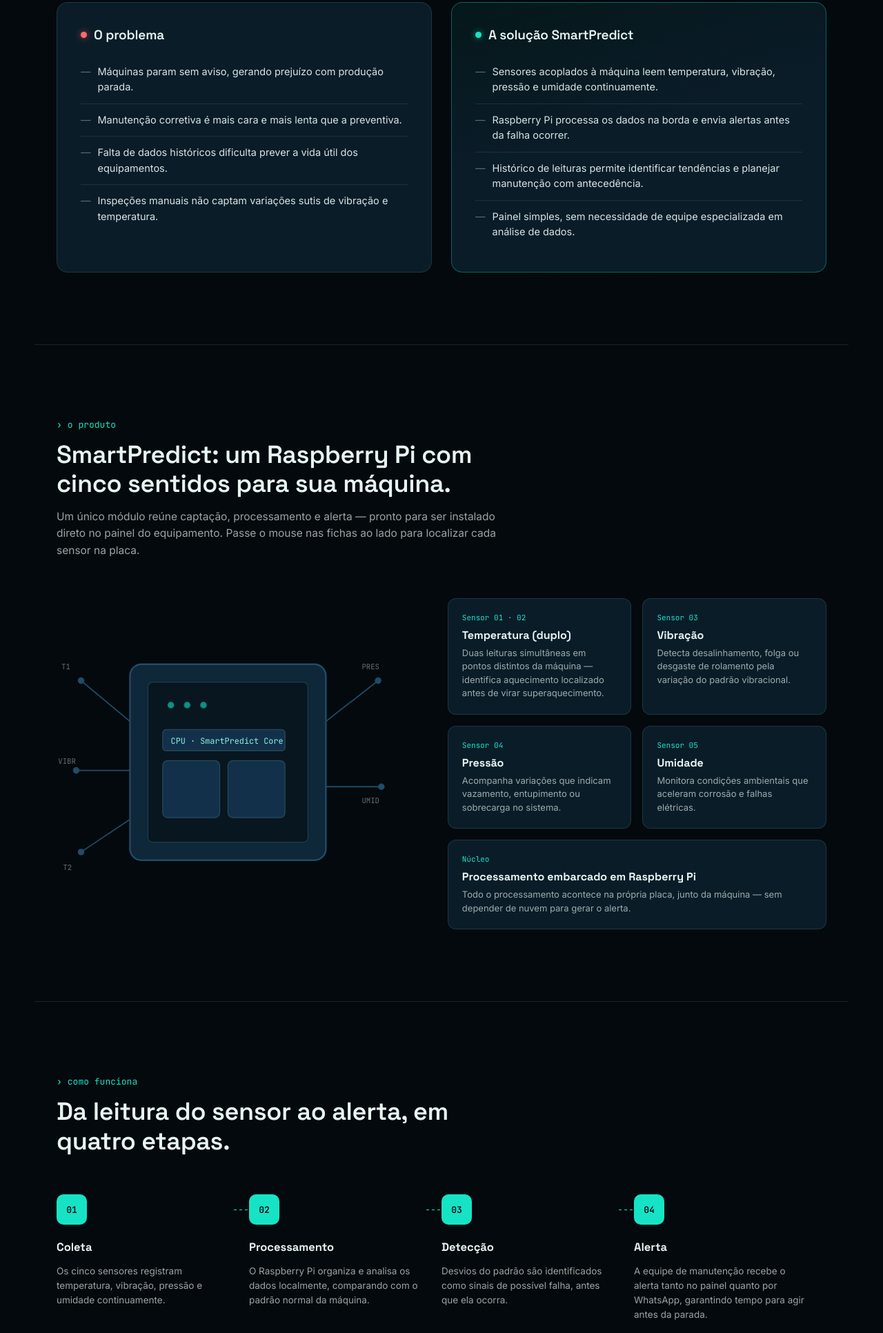
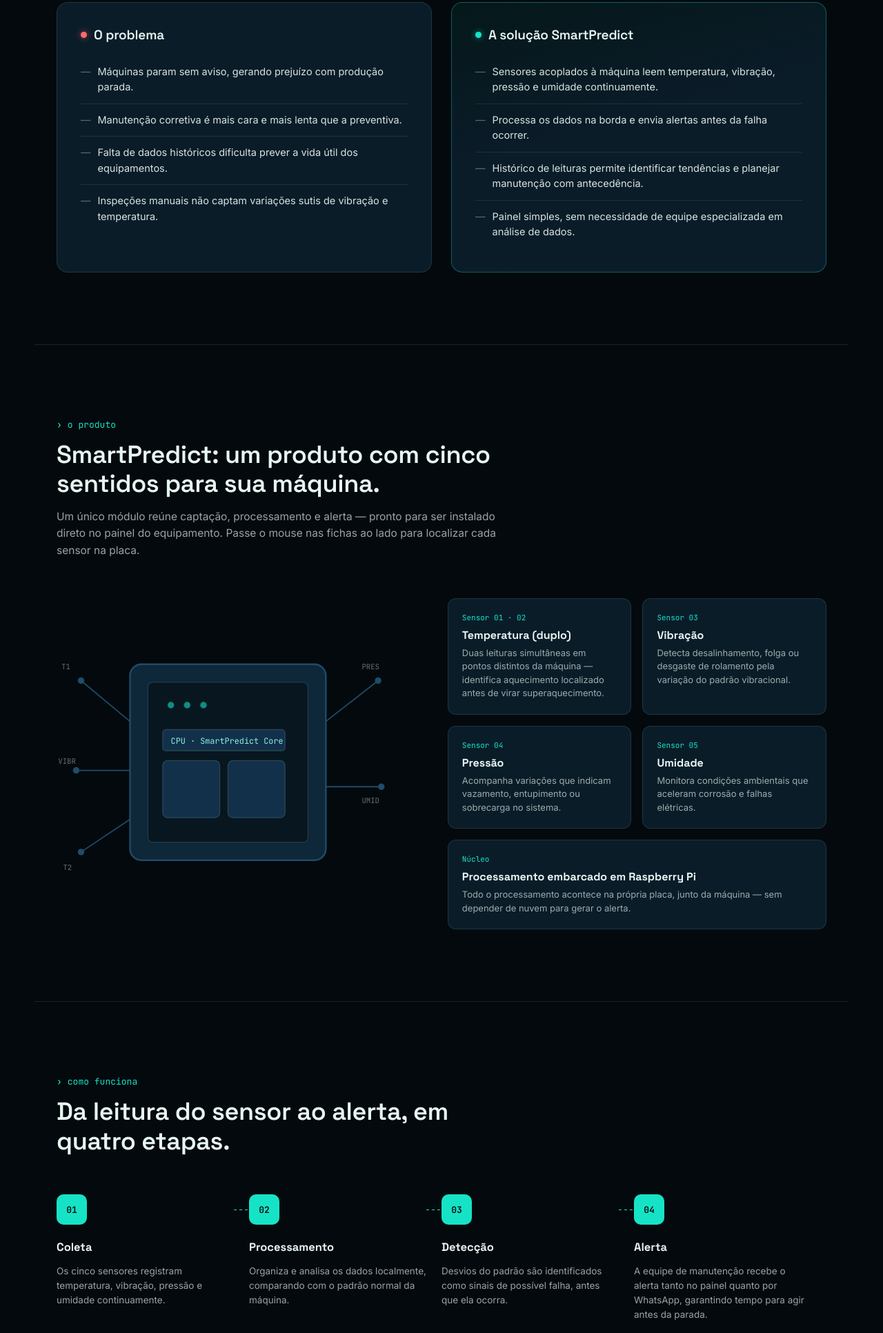
Before and after one commit to karolinaDantas/predicta, a plain HTML site: page predicta-site/index.html in a window 1280 px wide. Shown: the part 1108-3040 px from the top of the page at 69% size. Drawn offline with Linux system fonts and the light colour scheme.

Commit message:
sem Raspberry Pi

```diff
--- a/predicta-site/index.html
+++ b/predicta-site/index.html
@@ -418,7 +418,7 @@
           <h3><span class="dot cyan"></span>A solução SmartPredict</h3>
           <ul>
             <li>Sensores acoplados à máquina leem temperatura, vibração, pressão e umidade continuamente.</li>
-            <li>Raspberry Pi processa os dados na borda e envia alertas antes da falha ocorrer.</li>
+            <li>Processa os dados na borda e envia alertas antes da falha ocorrer.</li>
             <li>Histórico de leituras permite identificar tendências e planejar manutenção com antecedência.</li>
             <li>Painel simples, sem necessidade de equipe especializada em análise de dados.</li>
           </ul>
@@ -434,7 +434,7 @@
     <div class="wrap">
       <div class="sec-head">
         <div class="eyebrow">o produto</div>
-        <h2>SmartPredict: um Raspberry Pi com cinco sentidos para sua máquina.</h2>
+        <h2>SmartPredict: um produto com cinco sentidos para sua máquina.</h2>
         <p>Um único módulo reúne captação, processamento e alerta — pronto para ser instalado direto no painel do equipamento. Passe o mouse nas fichas ao lado para localizar cada sensor na placa.</p>
       </div>
 
@@ -528,7 +528,7 @@
         <div class="step">
           <div class="step-num">02</div>
           <h4>Processamento</h4>
-          <p>O Raspberry Pi organiza e analisa os dados localmente, comparando com o padrão normal da máquina.</p>
+          <p>Organiza e analisa os dados localmente, comparando com o padrão normal da máquina.</p>
         </div>
         <div class="step">
           <div class="step-num">03</div>
@@ -615,7 +615,7 @@
     </div>
     <div class="footer-bottom">
       <span>© 2026 Predicta. Todos os direitos reservados.</span>
-      <span>SmartPredict — Raspberry Pi + sensores industriais</span>
+      <span>SmartPredict — Processamento + sensores industriais</span>
     </div>
   </div>
 </footer>
```
